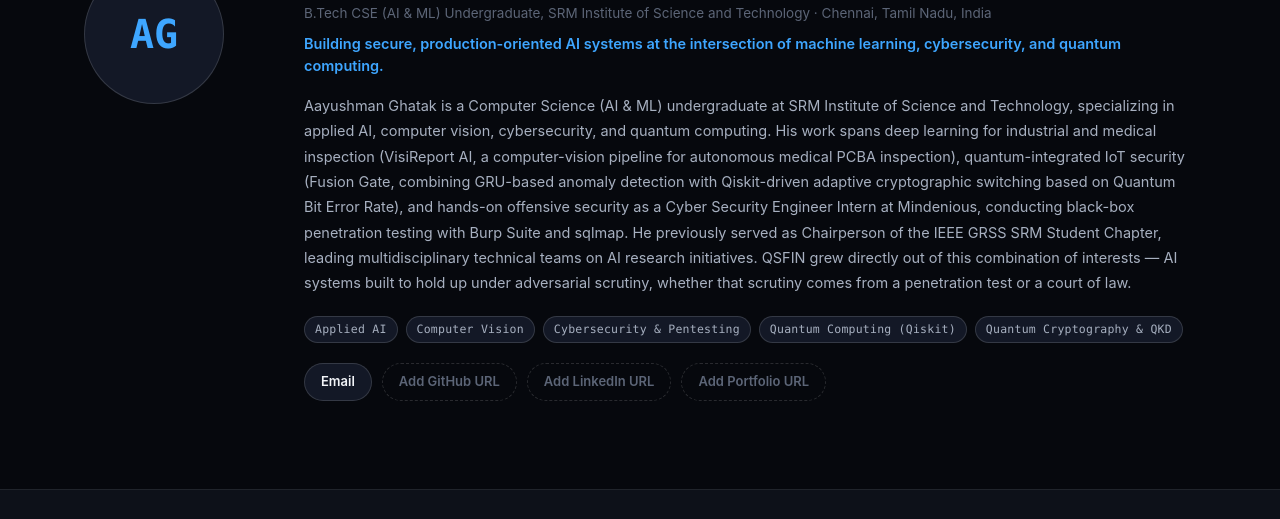
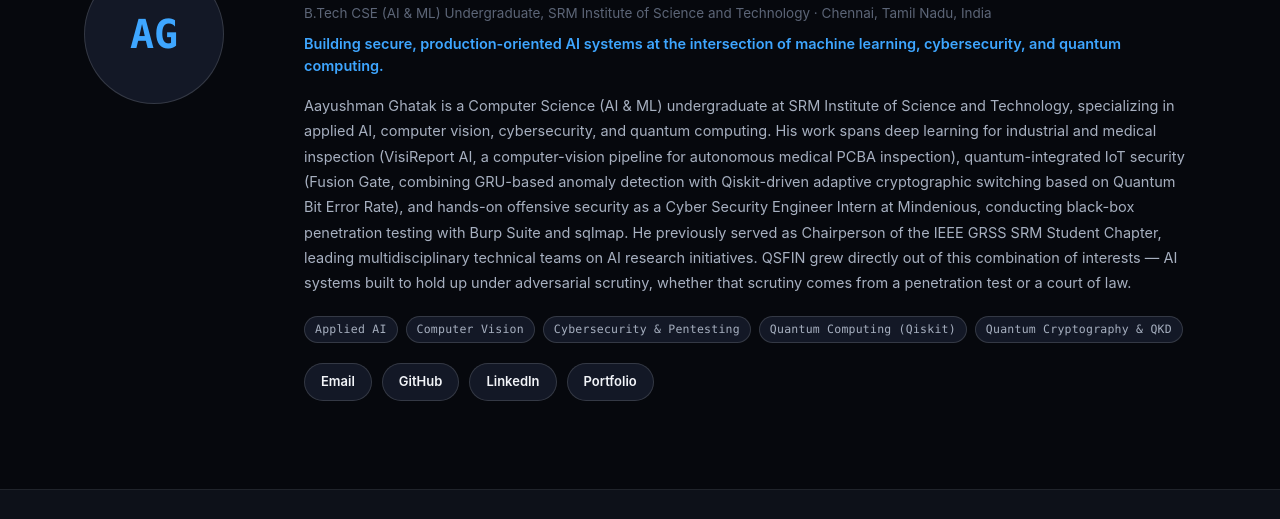
Before and after one commit to aag-369/QSFIN, a plain HTML site: page webapp/frontend/index.html in a window 1280 px wide. Shown: the part 6359-6878 px from the top of the page. Drawn offline with Linux system fonts and the light colour scheme; no server answers.

Commit message:
Add real GitHub, LinkedIn, and portfolio links

```diff
--- a/webapp/frontend/app.js
+++ b/webapp/frontend/app.js
@@ -243,11 +243,3 @@
     rerunFedBtn.disabled = false;
   }
 });
-
-// ---------------- About: placeholder link click guard ----------------
-document.querySelectorAll(".link-btn.placeholder").forEach(btn => {
-  btn.addEventListener("click", (e) => {
-    e.preventDefault();
-    alert(`Add your ${btn.dataset.placeholder} in index.html (search for "${btn.dataset.placeholder}").`);
-  });
-});
--- a/webapp/frontend/index.html
+++ b/webapp/frontend/index.html
@@ -362,9 +362,9 @@
           </div>
           <div class="link-row">
             <a class="link-btn" href="mailto:aayushmanghatakofficial@gmail.com">Email</a>
-            <a class="link-btn placeholder" href="#" data-placeholder="GitHub URL">Add GitHub URL</a>
-            <a class="link-btn placeholder" href="#" data-placeholder="LinkedIn URL">Add LinkedIn URL</a>
-            <a class="link-btn placeholder" href="#" data-placeholder="Portfolio URL">Add Portfolio URL</a>
+            <a class="link-btn" href="https://github.com/aag-369" target="_blank" rel="noopener">GitHub</a>
+            <a class="link-btn" href="https://www.linkedin.com/in/aayushman-ghatak-0a46b021b" target="_blank" rel="noopener">LinkedIn</a>
+            <a class="link-btn" href="https://aayushman-portfilio-v2.vercel.app/" target="_blank" rel="noopener">Portfolio</a>
           </div>
         </div>
       </div>
--- a/webapp/frontend/style.css
+++ b/webapp/frontend/style.css
@@ -280,8 +280,6 @@
   color: var(--ink-primary); background: var(--bg-surface-2);
 }
 .link-btn:hover { border-color: var(--accent-quantum); color: var(--accent-quantum); text-decoration: none; }
-.link-btn.placeholder { border-style: dashed; color: var(--ink-muted); background: transparent; }
-.link-btn.placeholder:hover { border-color: var(--accent-amber); color: var(--accent-amber); }
 
 /* ---------------- Footer ---------------- */
 .footer { border-top: 1px solid var(--border-hairline); padding: 48px 0 28px; background: var(--bg-surface); }
```
